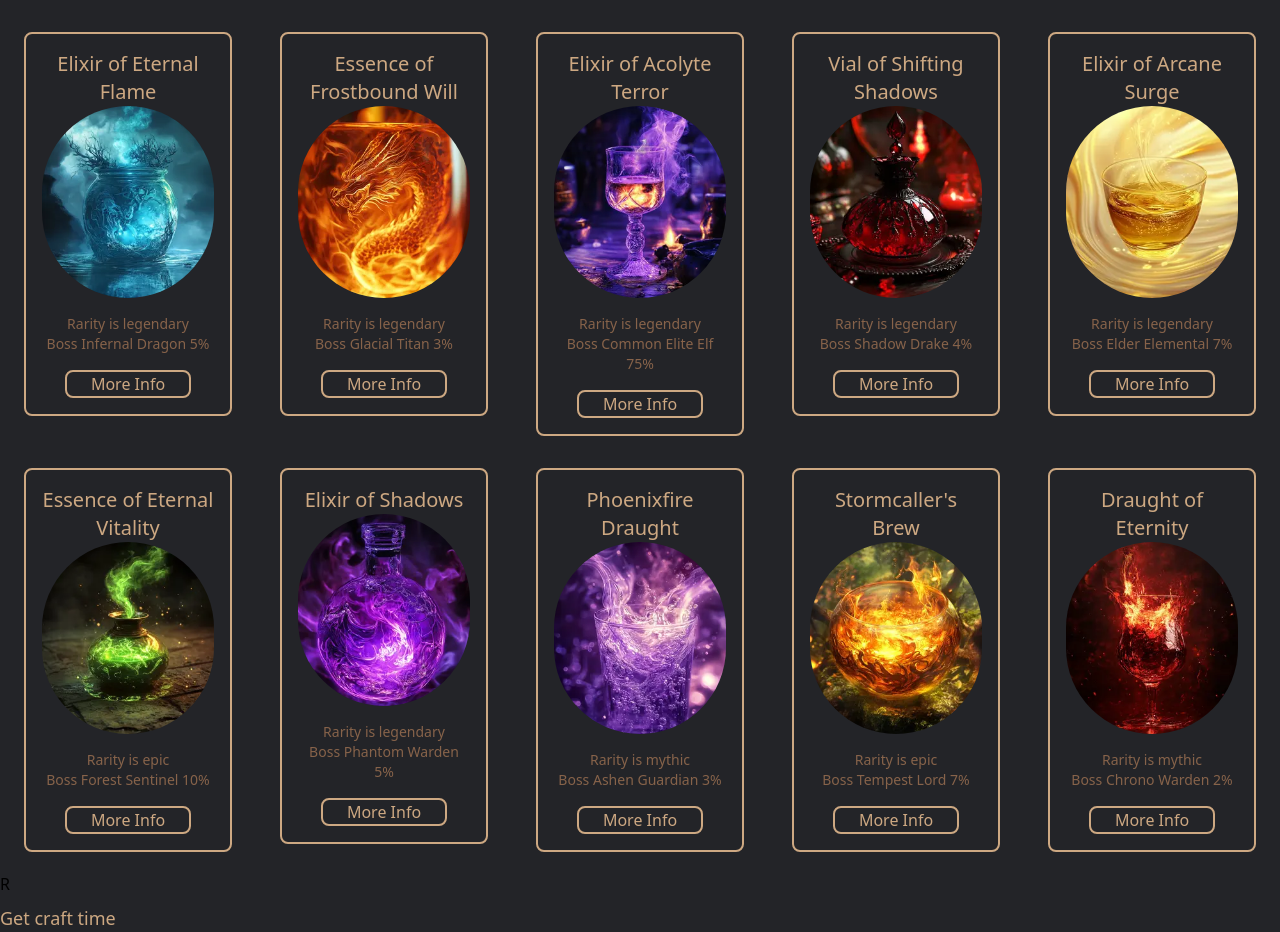
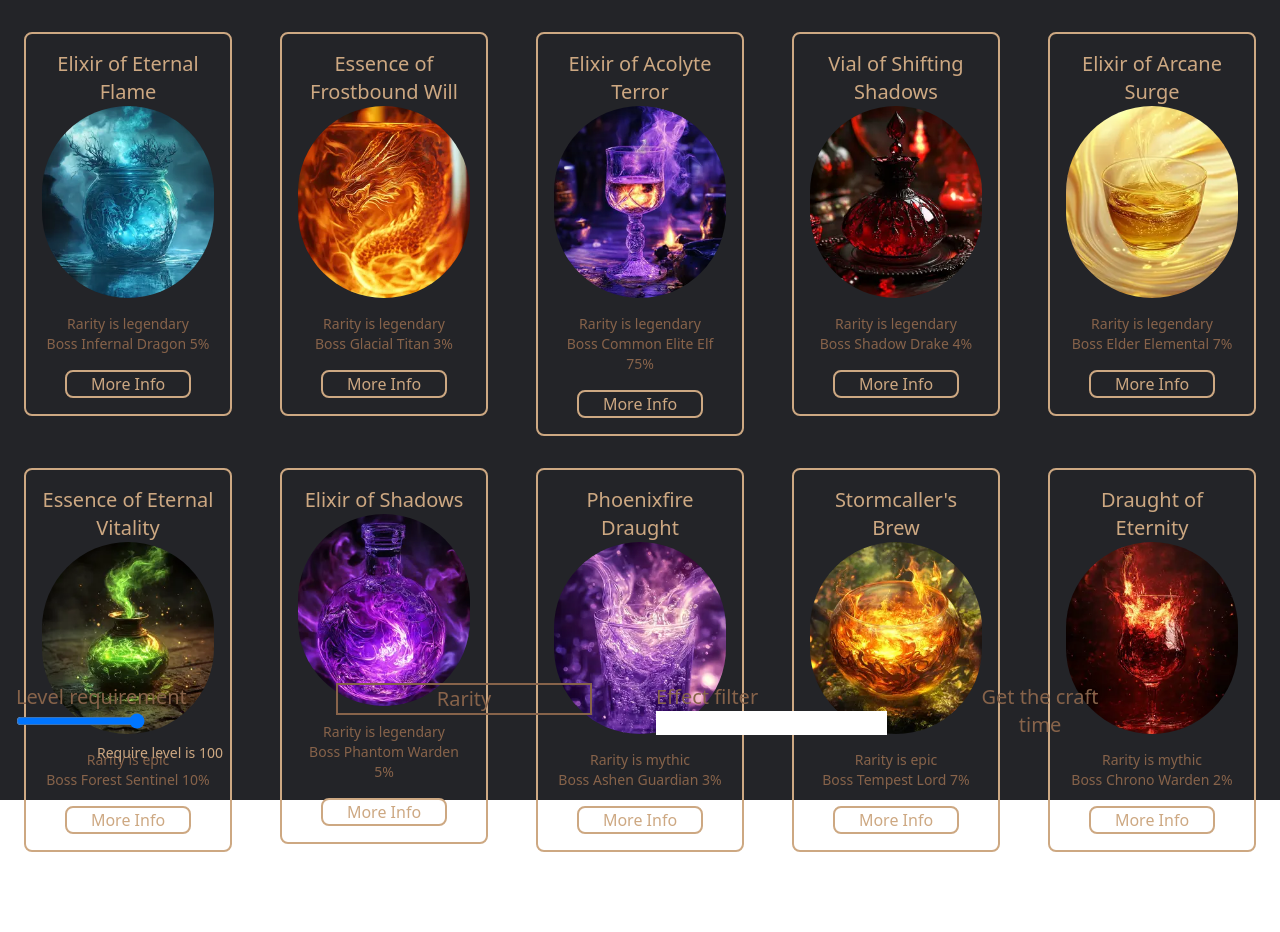
Before and after one commit to mikel161211231/mikel-lopez-intcli2425, a React (Vite) app: page / in a window 1280 px wide. After the commit the page ends 872 px from the top, so only its background shows below. Built offline with nearby package versions, Linux system fonts and the light colour scheme.

Commit message:
Fix what is not finished

```diff
--- a/src/App.tsx
+++ b/src/App.tsx
@@ -2,25 +2,33 @@ import { useState } from 'react'
 import './index.css'
 import { Potion } from './types/Potion'
 import { potions } from './data/data'
-import PotionCard from './components/ItemCard'
 import CraftTimeButton from './components/CraftTimeButton'
 import RarityFilter from './components/RarityFilter'
+import LevelFilter from './components/LevelFilter'
+import EffectFilter from './components/EffectFilter'
+import PotionList from './components/PotionsList'
 
 function App() {
-  const [potionList, setPotionList] = useState<Potion[]>(potions)
+  const [potionList, setPotionList] = useState<Potion[]>(potions);
+  const [rarityFilter, setRarityFilter] = useState<string>("");
+  const [levelFilter, setLevelFilter] = useState<number>(100);
+  const [effectFilter, setEffectFilter] = useState<string>("");
 
   return (
     <>
       <div className="bg-darkBlue">
         {/* Inject the custom animation style for snake-like border effect */}
-        <div className="w-full h-full ">
-          <div className="grid grid-cols-5 grid-rows-2 flex-grow">
-            {potionList.map((potionArray: Potion) => {
-              return <PotionCard potion={potionArray} />
-            })}
+        <div className="w-screen h-screen ">
+          <div className='h-5/6'>
+            <PotionList potions={potionList} />
           </div>
-          <div>
-            <RarityFilter potions={potionList}/>
+
+
+
+          <div className="grid grid-cols-4 grid-rows-1 flex-grow">
+            <LevelFilter potions={potionList} setPotionList={setPotionList} allPotions={potions} rarityFilter={rarityFilter} setLevelFilter={setLevelFilter} levelFilter={levelFilter} effectFilter={effectFilter} />
+            <RarityFilter potions={potionList} setPotionList={setPotionList} setRarityFilter={setRarityFilter} allPotions={potions} rarityFilter={rarityFilter} levelFilter={levelFilter} effectFilter={effectFilter} />
+            <EffectFilter setPotionList={setPotionList} setEffectFilter={setEffectFilter} allPotions={potions} rarityFilter={rarityFilter} levelFilter={levelFilter} />
             <CraftTimeButton potions={potionList}/>
           </div>
         </div>
--- a/src/components/CraftTimeButton.tsx
+++ b/src/components/CraftTimeButton.tsx
@@ -16,13 +16,11 @@ const CraftTimeButton: React.FC<CraftTimeButtonProps> = ({ potions }) => {
 
     return (
         <>
-            <div className="grid grid-cols-2 grid-rows-1 flex-grow mt-2">
-                <div className="text-lg text-medievalSepia">
-                    <button onClick={calculateCraftTime}>Get craft time</button>
-                </div>
-                <div className="text-lg text-medievalSepia">
+            <div className="mt-4 grid grid-cols-2 grid-rows-1 flex-grow">
+                <div className="">
+                    <button onClick={calculateCraftTime} className="text-xl text-darkSepia">Get the craft time</button>
                     {(craftTime !== -1) && (
-                        <p>Crafting time is {craftTime} minutes</p>
+                        <p className="text-lg text-medievalSepia">Crafting time is {craftTime} minutes</p>
                     )}
                 </div>
             </div>
--- /dev/null
+++ b/src/components/EffectFilter.tsx
@@ -0,0 +1,48 @@
+import { useState } from "react";
+import { filterByLevelRequirement, findPotionByEffect, getPotionsByRarity } from "../helpers/potionHelpers";
+import { Potion } from "../types/Potion";
+
+
+
+interface EffectFilterProps {
+    // potions: Potion[];
+    allPotions: Potion[];
+    setPotionList: Function;
+    rarityFilter: string;
+    levelFilter: number;
+    // effectFilter: string
+    setEffectFilter: Function;
+}
+
+const EffectFilter: React.FC<EffectFilterProps> = ({ setPotionList, allPotions, rarityFilter, setEffectFilter, levelFilter }) => {
+
+    const [secondaryEffect, setSecondaryEffect] = useState<string>("");
+
+    const filterByEffect = (effect:string) => {
+
+        let filteredPotions: Potion[] = [];
+            if (rarityFilter !== "") {
+                filteredPotions = getPotionsByRarity(allPotions, rarityFilter);
+                filteredPotions = filterByLevelRequirement(allPotions, levelFilter);
+                filteredPotions = findPotionByEffect(filteredPotions, effect);
+            } else {
+                filteredPotions = filterByLevelRequirement(allPotions, levelFilter);
+                filteredPotions = findPotionByEffect(allPotions, effect);
+            }
+        setSecondaryEffect(effect);
+        setEffectFilter(effect);
+        setPotionList(filteredPotions);
+    }
+
+    return (
+        <>
+            <div className="m-4">
+                <label htmlFor="effect" className="text-darkSepia text-xl  ">Effect filter </label>
+                <input type="text" id="effect" value={secondaryEffect} onChange={(effect) => {filterByEffect(effect.target.value)}} />
+            </div>
+
+        </>
+    );
+};
+
+export default EffectFilter;
--- /dev/null
+++ b/src/components/LevelFilter.tsx
@@ -0,0 +1,56 @@
+import { useState } from "react";
+import { filterByLevelRequirement, findPotionByEffect, getPotionsByRarity } from "../helpers/potionHelpers";
+import { Potion } from "../types/Potion";
+
+
+interface LevelFilterProps {
+    potions: Potion[];
+    allPotions: Potion[];
+    setPotionList: Function;
+    rarityFilter: string;
+    levelFilter: number;
+    setLevelFilter: Function;
+    effectFilter: string;
+}
+
+const LevelFilter: React.FC<LevelFilterProps> = ({ potions, setPotionList, allPotions, rarityFilter, setLevelFilter, levelFilter, effectFilter }) => {
+
+    const [requireLevel, setRequireLevel] = useState<number>(100);
+
+    const updateRequireLevel = (level:number) => {
+        let filteredPotions: Potion[] = [];
+        if (levelFilter === 100) {
+            filteredPotions = filterByLevelRequirement(potions, level)
+        } else {
+            if (rarityFilter !== "" && effectFilter !== "" ) {
+                filteredPotions = getPotionsByRarity(allPotions, rarityFilter);
+                filteredPotions = findPotionByEffect(filteredPotions, effectFilter);
+                filteredPotions = filterByLevelRequirement(filteredPotions, level);
+            }else if (rarityFilter !== ""  ) {
+                filteredPotions = getPotionsByRarity(allPotions, rarityFilter);
+                filteredPotions = filterByLevelRequirement(filteredPotions, level);
+            }else if (effectFilter !== "" ) {
+                filteredPotions = findPotionByEffect(allPotions, effectFilter);
+                filteredPotions = filterByLevelRequirement(filteredPotions, level);
+            }else {
+                filteredPotions = filterByLevelRequirement(allPotions, level);
+            }
+        }
+        setRequireLevel(level);
+        setLevelFilter(level);
+        setPotionList(filteredPotions);
+    }
+
+    return (
+        <>
+            <div className="m-4">
+                <label htmlFor="level" className="text-darkSepia text-xl  ">Level requirement </label>
+                <input type="range" id="level" min="0" max="100" value={levelFilter} onChange={(levelRequire) => {updateRequireLevel(Number(levelRequire.target.value))}}  className="bg-darkSepia" />
+                <p className=" text-medievalSepia text-sm text-center place-self-center mt-2">Require level is {requireLevel}</p>
+            </div>
+
+        </>
+    );
+};
+
+export default LevelFilter;
--- /dev/null
+++ b/src/components/PotionsList.tsx
@@ -0,0 +1,35 @@
+
+import { Potion } from "../types/Potion";
+import PotionCard from "./ItemCard";
+
+
+
+interface PotionListProps {
+    potions: Potion[];
+}
+
+const PotionList: React.FC<PotionListProps> = ({ potions }) => {
+
+
+
+    return (
+        <div>
+
+            <div className="grid grid-cols-1 grid-rows-1 flex-grow">
+                {(potions.length === 0) && (
+                    <h2 className='text-5xl px-6 mt-5 fixed inset-0 flex justify-center items-center z-20 text-center place-self-center text-medievalSepia'>There is no potion with these filters</h2>
+                )}
+            </div>
+
+            <div className="grid grid-cols-5 grid-rows-2 flex-grow">
+                {potions.map((potionArray: Potion) => {
+                    return <PotionCard potion={potionArray} />
+                })}
+            </div>
+        </div>
+    );
+};
+
+
+
+export default PotionList;
--- a/src/components/RarityFilter.tsx
+++ b/src/components/RarityFilter.tsx
@@ -1,22 +1,75 @@
 import { useState } from "react";
-import { getPotionsByRarity } from "../helpers/potionHelpers";
+import { filterByLevelRequirement, findPotionByEffect, getPotionsByRarity } from "../helpers/potionHelpers";
 import { Potion } from "../types/Potion";
 
 
 
 interface RarityFilterProps {
     potions: Potion[];
+    allPotions: Potion[];
     setPotionList: Function;
+    rarityFilter: string;
+    setRarityFilter: Function;
+    levelFilter: number;
+    effectFilter: string;
 }
 
-const RarityFilter: React.FC<RarityFilterProps> = ({ potions, setPotionList }) => {
+const RarityFilter: React.FC<RarityFilterProps> = ({ potions, setPotionList, allPotions, rarityFilter, setRarityFilter, levelFilter, effectFilter }) => {
 
     const [rarity, setRarity] = useState<string>("");
     const [openOptions, setOpenOptions] = useState<boolean>(false);
 
-    const filterThePotionsWithRarity = () => {
-        const filteredPotions = getPotionsByRarity(potions, rarity);
+    const filterThePotionsWithLegendaryRarity = () => {
+
+        let filteredPotions: Potion[] = [];
+
+        if (rarityFilter === "") {
+            filteredPotions = getPotionsByRarity(potions, "legendary");
+
+        } else {
+            filteredPotions = filterByLevelRequirement(allPotions, levelFilter);
+             if (effectFilter !== "") {
+                filteredPotions = findPotionByEffect(filteredPotions, effectFilter);
+            }
+            filteredPotions = getPotionsByRarity(filteredPotions, "legendary");
+        }
+        setRarity("Legendary");
+        setRarityFilter("legendary");
         setPotionList(filteredPotions);
+
+    }
+
+    const filterThePotionsWithEpicRarity = () => {
+        let filteredPotions: Potion[] = [];
+        if (rarityFilter === "") {
+            filteredPotions = getPotionsByRarity(potions, "epic");
+        } else {
+            filteredPotions = filterByLevelRequirement(allPotions, levelFilter);
+             if (effectFilter !== "") {
+                filteredPotions = findPotionByEffect(filteredPotions, effectFilter);
+            }
+            filteredPotions = getPotionsByRarity(filteredPotions, "epic");
+        }
+        setRarity("Epic")
+        setRarityFilter("epic");
+        setPotionList(filteredPotions);
+    }
+
+    const filterThePotionsWithMythicRarity = () => {
+        let filteredPotions: Potion[] = [];
+        if (rarityFilter === "") {
+            filteredPotions = getPotionsByRarity(potions, "mythic");
+        } else {
+            filteredPotions = filterByLevelRequirement(allPotions, levelFilter);
+             if (effectFilter !== "") {
+                filteredPotions = findPotionByEffect(filteredPotions, effectFilter);
+            }
+            filteredPotions = getPotionsByRarity(filteredPotions, "mythic");
+
+        }
+        setRarity("Mythic")
+            setRarityFilter("mythic");
+            setPotionList(filteredPotions);
     }
 
     const openDropdownOptions = () => {
@@ -24,18 +77,32 @@ const RarityFilter: React.FC<RarityFilterProps> = ({ potions, setPotionList }) =
     }
 
 
+
     return (
         <>
-    <div>
-        {openOptions && (
-            <div>
-            <button onClick={openDropdownOptions}>Legendary</button>
-            <button onClick={openDropdownOptions}>Epic</button>
-            <button onClick={openDropdownOptions}>Mythic</button>
+            <div className="m-4">
+                {(rarity === "") ? (
+                    <button onClick={openDropdownOptions} className="w-64 text-xl text-darkSepia border-2  border-black pl-6 pr-6 hover:bg-medievalRed">Rarity</button>
+                )
+                    :
+                    (
+                        <button onClick={openDropdownOptions} className=" w-64 text-xl text-darkSepia border-2  border-black pl-6 pr-6 hover:bg-medievalRed">Selected {rarity}</button>
+                    )}
+
+                {openOptions && (
+                    <div className="z-20">
+                        <div>
+                            <button onClick={filterThePotionsWithLegendaryRarity} className="w-64 text-medievalSepia border-2  border-black pl-6 pr-6 hover:bg-darkSepia">Legendary</button>
+                        </div>
+                        <div>
+                            <button onClick={filterThePotionsWithEpicRarity} className="w-64 text-medievalSepia border-2  border-black pl-6 pr-6 hover:bg-darkSepia">Epic</button>
+                        </div>
+                        <div>
+                            <button onClick={filterThePotionsWithMythicRarity} className="w-64 text-medievalSepia border-2 border-black pl-6 pr-6 hover:bg-darkSepia">Mythic</button>
+                        </div>
+                    </div>
+                )}
             </div>
-        )}
-  <button onClick={openDropdownOptions}>R</button>
-</div>
 
         </>
     );
--- a/src/helpers/potionHelpers.ts
+++ b/src/helpers/potionHelpers.ts
@@ -28,7 +28,7 @@ export function findPotionByEffect(potions:Potion[], secondaryEffect:string): Po
 
         for (let j = 0; j < potion.effects.secondary.length; j++) {
             const effect = potion.effects.secondary[j];
-            if (effect.attribute === secondaryEffect) {
+            if (effect.attribute.includes(secondaryEffect) && (filteredPotions.findIndex((element:Potion) => element.id === potion.id) === -1)) {
                 filteredPotions.push(potion);
             }
         }
```
Also changed, not shown: src/components/ItemCardModal.tsx (+59 -43 lines).
